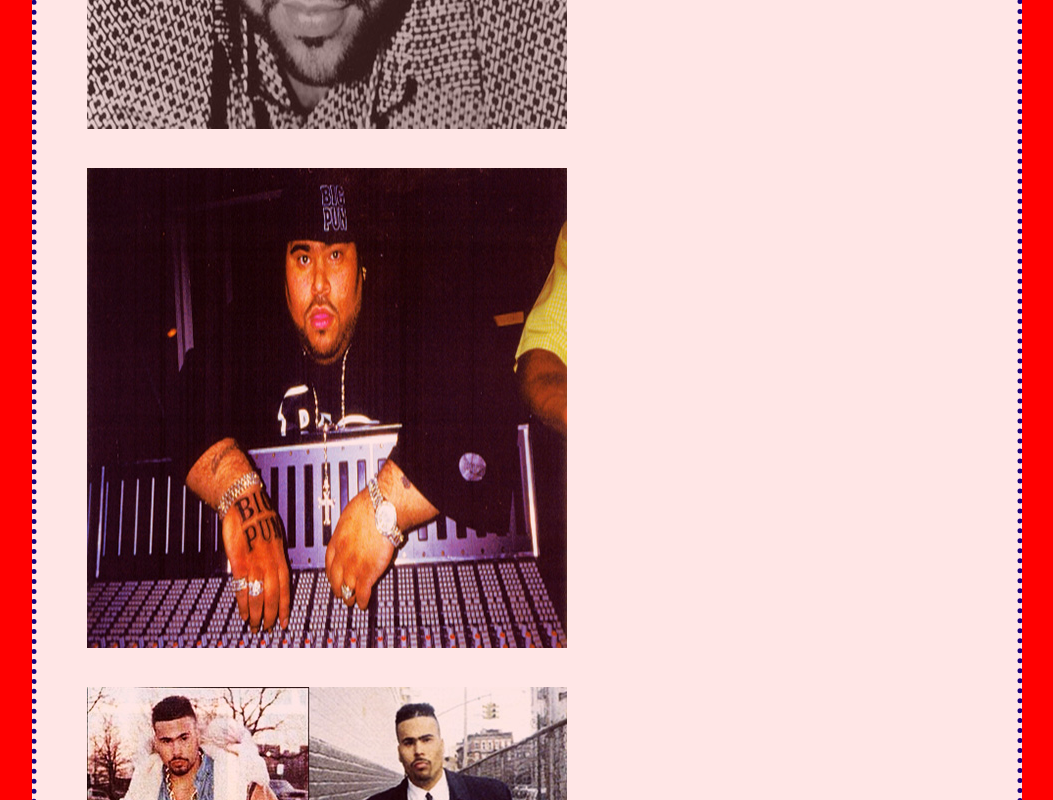
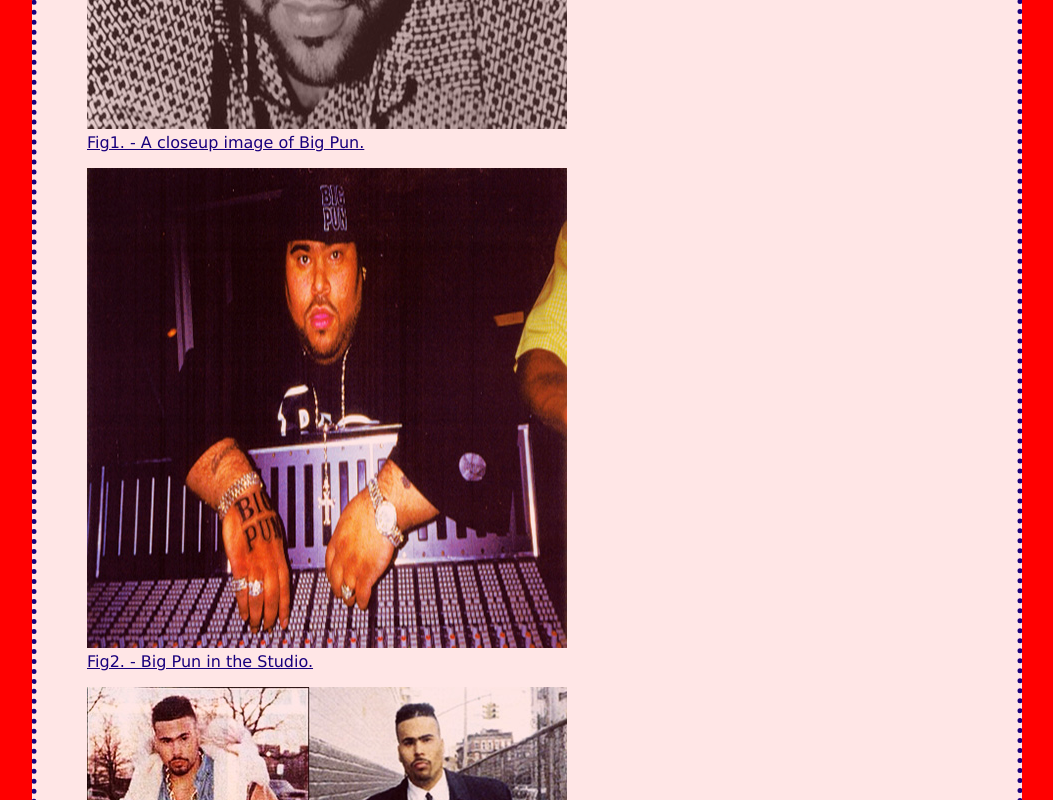
Before and after one commit to Smvargas787/DWS1.2-, a plain HTML site: page Vargas_SelenaProject1/vargas_selena_project1.html in a window 1280 px wide. Shown: the part 1480-2280 px from the top of the page, without its empty margins (113-1166 px from the left). Drawn offline with Linux system fonts and the light colour scheme.

Commit message:
Finishing up project 2

```diff
--- a/Vargas_SelenaProject1/css/main.css
+++ b/Vargas_SelenaProject1/css/main.css
@@ -79,7 +79,7 @@ dl#musicVideos{
 /*Figure Captions*/
 figcaption{
 		font-family: "verdana", sans-serif;
-		color: #ffffff;
+		color: #00008b;
 		text-decoration: underline;
 }
 
```
